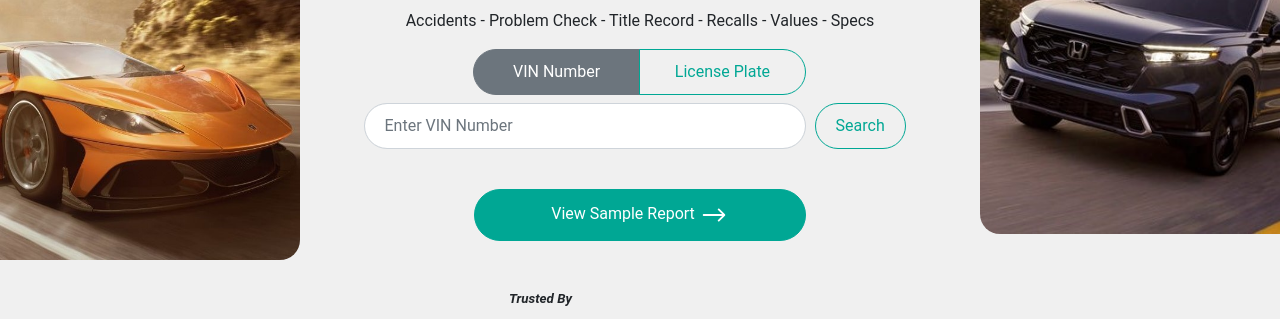
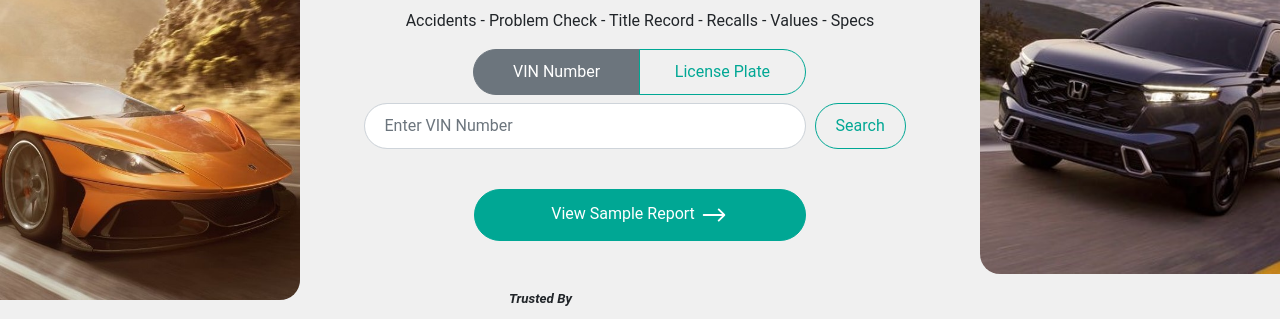
Before and after one commit to mohammadshahidbeigh/TrueDriv, a website built with Vite: page index.html in a window 1280 px wide. Shown: the part 225-544 px from the top of the page. Built offline with nearby package versions, Linux system fonts and the light colour scheme.

Commit message:
"Update top property of .image-left and .image-right from 120px to 10rem"

```diff
--- a/style.css
+++ b/style.css
@@ -54,7 +54,7 @@ body {
 .image-left,
 .image-right {
   position: absolute;
-  top: 120px;
+  top: 10rem;
   max-width: 300px;
   z-index: -1;
   border-radius: 20px;
```
